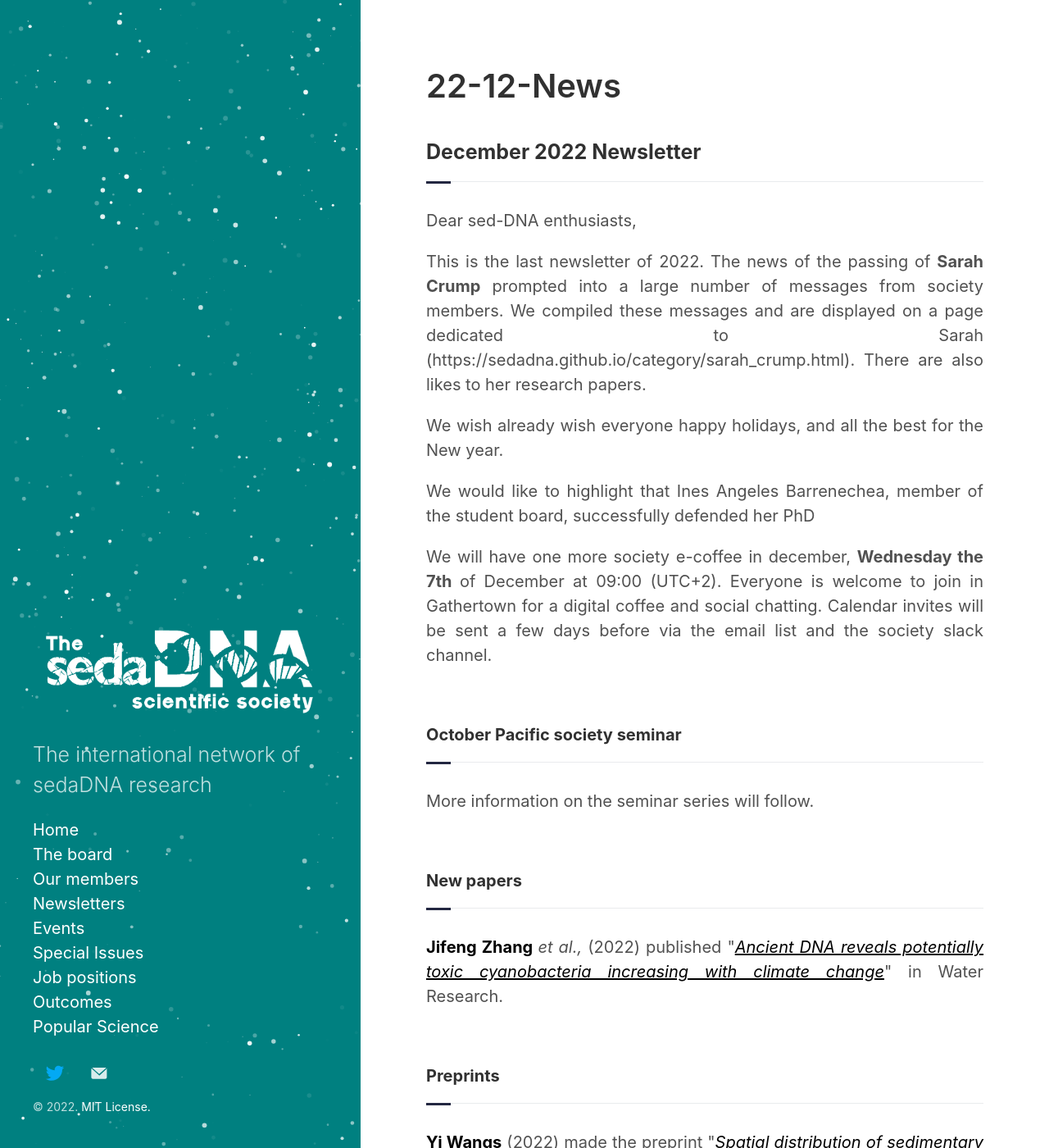
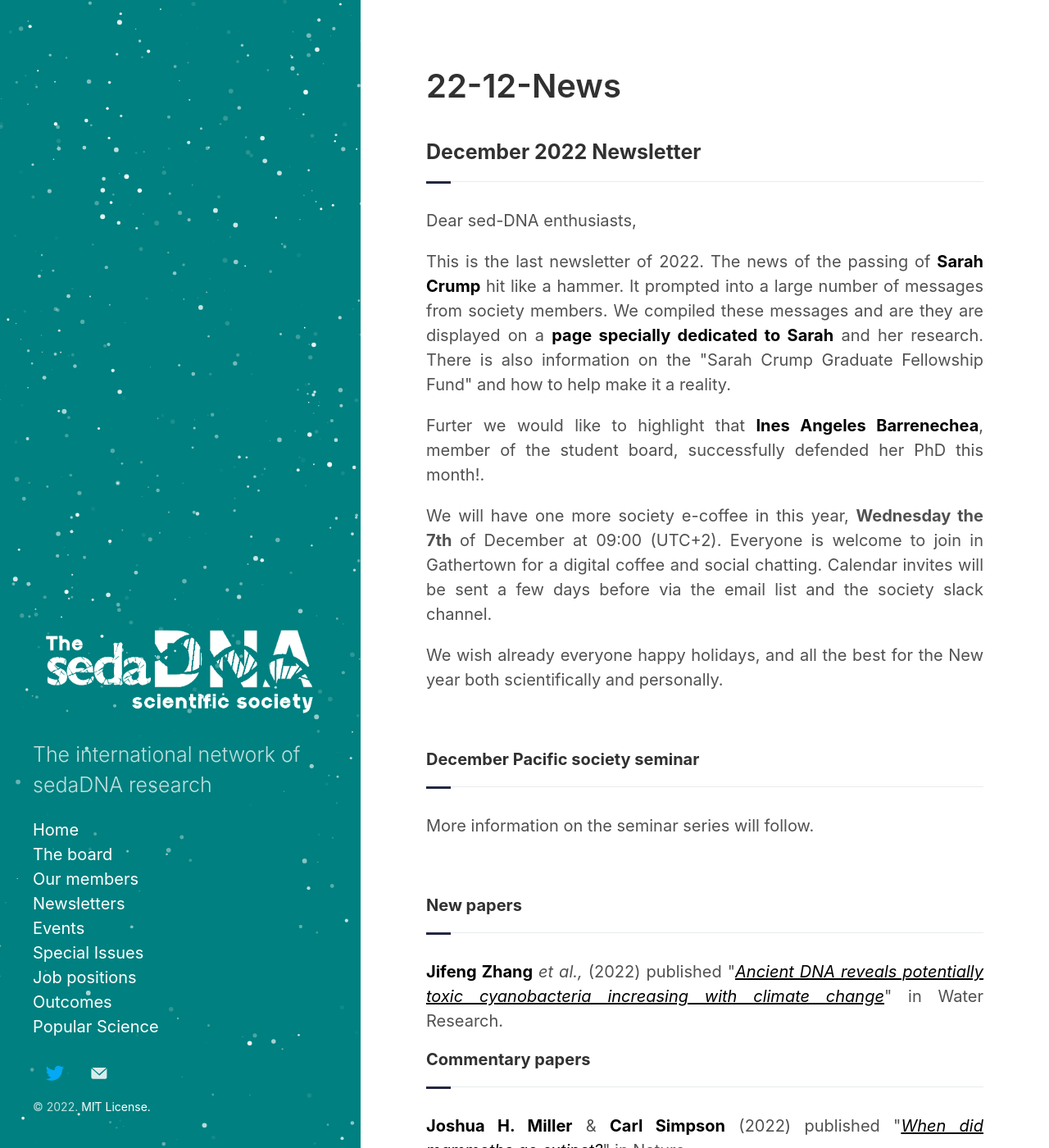
Before and after one commit to sedadna/sedadna.github.io, a Jekyll site: the page built from category/news/22-12.md, in a window 1280 px wide and 1400 px high. Shown: the whole window at 82% size. Built offline with Jekyll 4.4.1, drawn with Linux system fonts in a browser that asks for light colours; some of the changed text lies outside the part shown.

Commit message:
Update 22-12.md

```diff
--- a/category/news/22-12.md
+++ b/category/news/22-12.md
@@ -9,19 +9,17 @@ title: 22-12-News
 
 <p>Dear sed-DNA enthusiasts,</p>
 <div class="intro">
-<p> This is the last newsletter of 2022. The news of the passing of <b>Sarah Crump</b> prompted into a large number of messages from society members. We compiled these messages and are displayed on a page dedicated to Sarah (https://sedadna.github.io/category/sarah_crump.html). There are also likes to her research papers.
+<p> This is the last newsletter of 2022. The news of the passing of <a href="https://www.sarahcrumpscience.com" target="_blank"><b>Sarah Crump</b></a> hit like a hammer. It prompted into a large number of messages from society members. We compiled these messages and are they are displayed on a  <a href="https://sedadna.github.io/category/sarah_crump.html" target="_blank"><b>page specially dedicated to Sarah</b></a> and her research. There is also information on the "Sarah Crump Graduate Fellowship Fund" and how to help make it a reality.</p>
 
-<p>We wish already wish everyone happy holidays, and all the best for the New year.
+<p>Furter we would like to highlight that <a href="https://www.researchgate.net/profile/Ines-Barrenechea-2" target="_blank"><b>Ines Angeles Barrenechea</b></a>, member of the student board, successfully defended her PhD this month!.</p>
 
-<p>We would like to highlight that Ines Angeles Barrenechea, member of the student board, successfully defended her PhD</p>
-
+<p>We will have one more society e-coffee in this year, <b> Wednesday the 7th </b> of December at 09:00 (UTC+2). Everyone is welcome to join in Gathertown for a digital coffee and social chatting. Calendar invites will be sent a few days before via the email list and the society slack channel.
 </p>
-<p>
-We will have one more society e-coffee in december, <b> Wednesday the 7th </b> of December at 09:00 (UTC+2). Everyone is welcome to join in Gathertown for a digital coffee and social chatting. Calendar invites will be sent a few days before via the email list and the society slack channel.
+<p>We wish already everyone happy holidays, and all the best for the New year both scientifically and personally.
 </p>
 <br>
 <div class="intro">
-<h4 class="section-title underline">October Pacific society seminar</h4><p>
+<h4 class="section-title underline">December Pacific society seminar</h4><p>
 
 More information on the seminar series will follow.
 
@@ -29,7 +27,12 @@ More information on the seminar series will follow.
   <br>
 
 <h4 class="section-title underline">New papers</h4>
-<p><a href="https://www.researchgate.net/profile/Jifeng-Zhang" target="_blank"><b>Jifeng Zhang </b></a> <i>et al.,</i> (2022) published "<a href="https://doi.org/10.1016/j.watres.2022.119435" target="_blank"><u><i>Ancient DNA reveals potentially toxic cyanobacteria increasing with climate change</i></u></a>" in Water Research.</p>
+<p><a href="https://www.researchgate.net/profile/Jifeng-Zhang" target="_blank"><b>Jifeng Zhang</b></a> <i> et al.,</i> (2022) published "<a href="https://doi.org/10.1016/j.watres.2022.119435" target="_blank"><u><i>Ancient DNA reveals potentially toxic cyanobacteria increasing with climate change</i></u></a>" in Water Research.</p>
+
+<h4 class="section-title underline">Commentary papers</h4>
+<p><a href="https://www.researchgate.net/profile/Joshua-Miller-21" target="_blank"><b>Joshua H. Miller</b></a> & <a href="https://www.researchgate.net/profile/Carl-Simpson-2" target="_blank"><b>Carl Simpson</b></a> (2022) published "<a href="https://doi.org/10.1016/j.watres.2022.119435" target="_blank"><u><i>When did mammoths go extinct?</i></u></a>" in Nature.</p>
+
+<p><a href="https://www.researchgate.net/profile/Yucheng-Wang-5" target="_blank"><b>Yucheng Wang</b></a> <i>et al.,</i> (2022) published "<a href="https://doi.org/10.1016/j.watres.2022.119435" target="_blank"><u><i>Reply to: When did mammoths go extinct?</i></u></a>" in Nature.</p>
 
 
 <br>
```
